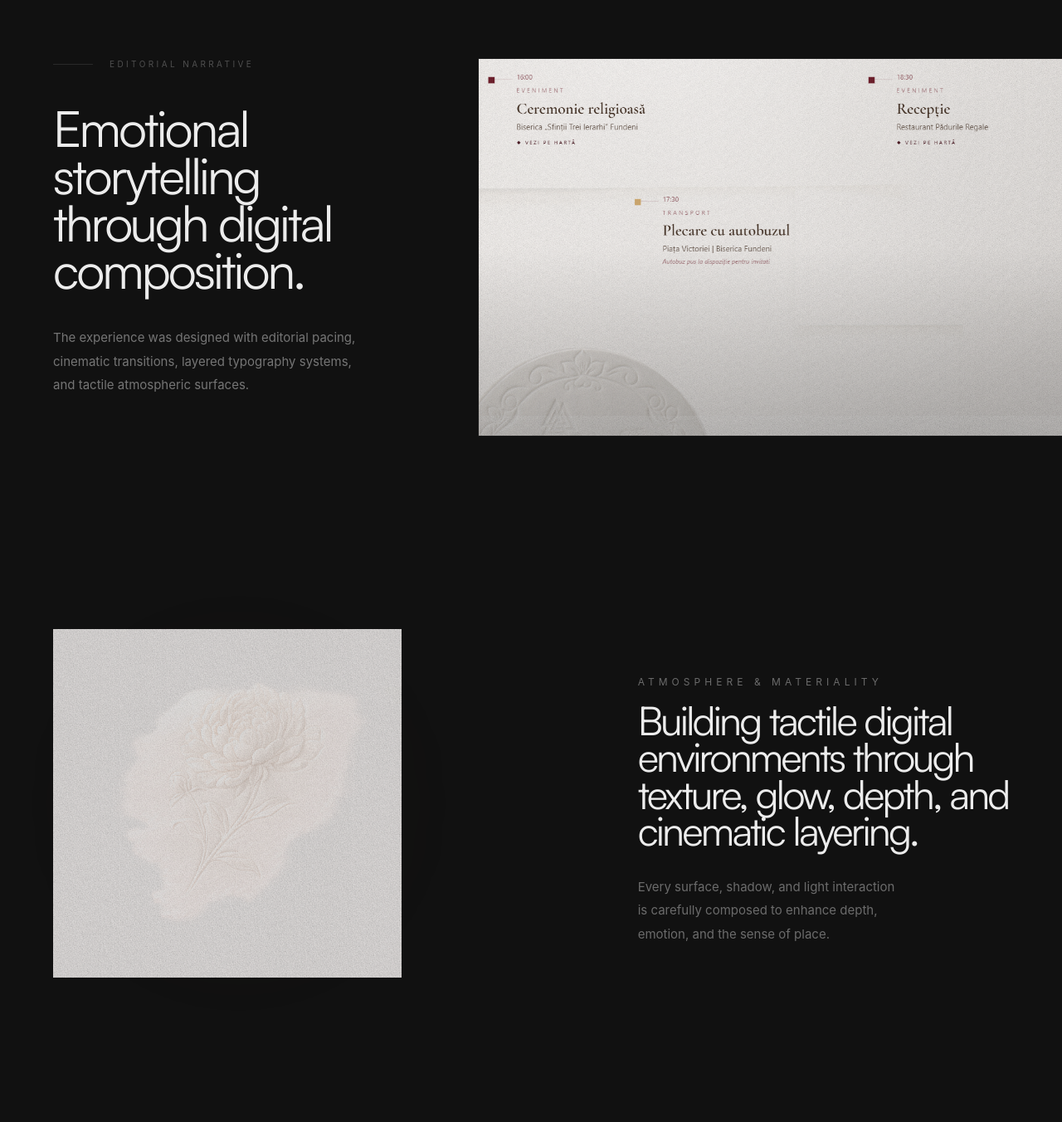
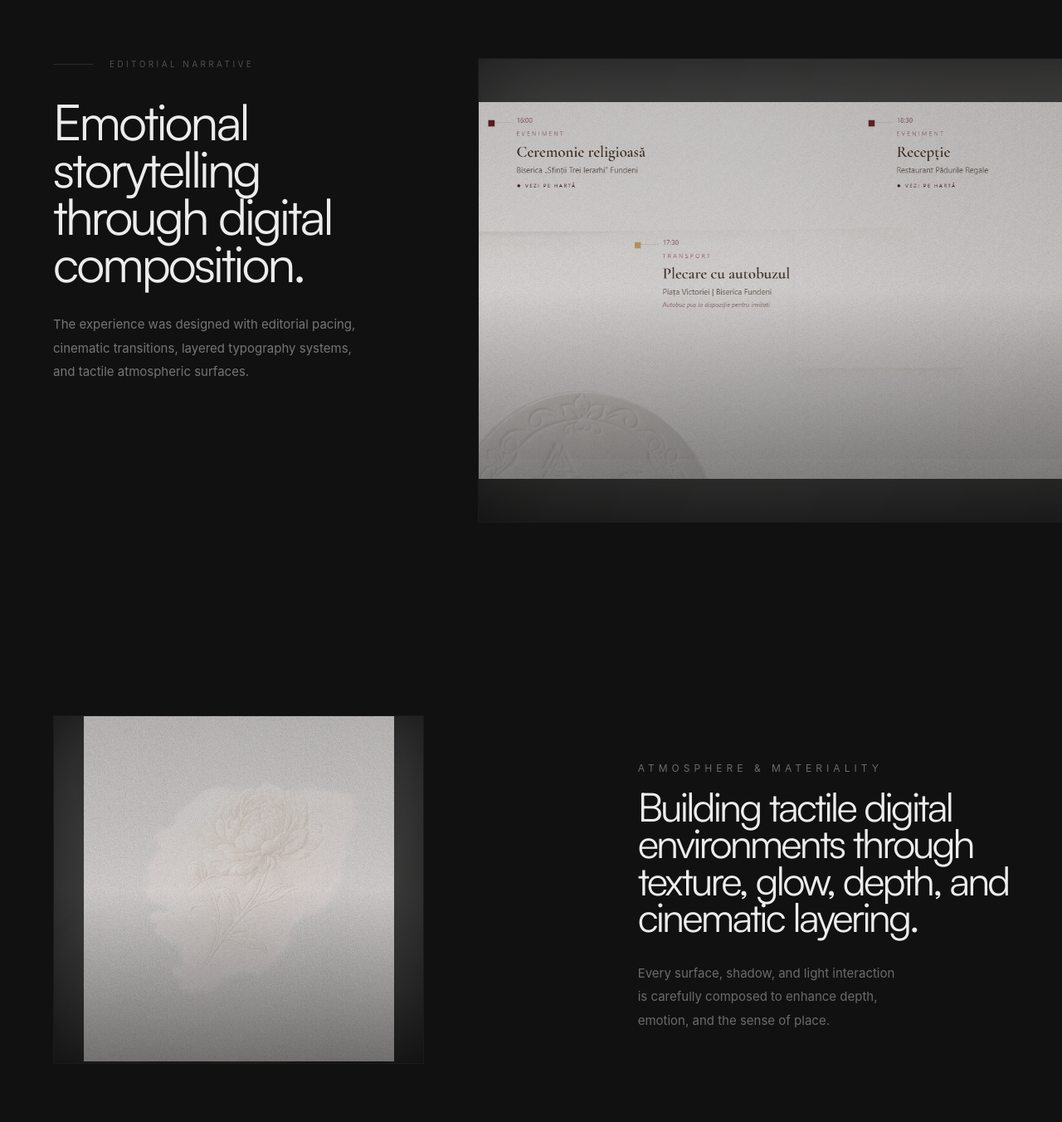
Before and after one commit to stefanm95/design-portfolio, a React (Vite) app: page / in a window 1280 px wide. Shown: the part 3778-5130 px from the top of the page at 83% size. Built offline with nearby package versions, Linux system fonts and the light colour scheme.

Commit message:
editorial layout updates

```diff
--- a/index.html
+++ b/index.html
@@ -2,19 +2,23 @@
 <html lang="en">
   <head>
     <meta charset="UTF-8" />
+
     <link
       rel="preload"
       as="image"
       href="/textures/stone/black-painted-wall-texture-background.avif"
     />
-    <link rel="icon" type="image/png" href="/favicon.png" />
+
+    <link rel="icon" type="image/svg+xml" href="/logo.svg" />
 
     <meta name="viewport" content="width=device-width, initial-scale=1.0" />
 
     <title>Stefan Moise — Cinematic Frontend Experiences</title>
   </head>
+
   <body>
     <div id="root"></div>
+
     <script type="module" src="/src/main.tsx"></script>
   </body>
 </html>
--- a/src/components/sections/work/project-showcase/layouts/arhitectural/blocks/ArchitecturalHero.tsx
+++ b/src/components/sections/work/project-showcase/layouts/arhitectural/blocks/ArchitecturalHero.tsx
@@ -91,6 +91,37 @@ export default function ArchitecturalHero({ project }: ProjectBlockProps) {
             }}
           />
 
+          {/* BACK ATMOSPHERIC FILL */}
+          <div
+            className='
+              absolute
+              inset-0
+
+              scale-110
+              blur-sm
+              opacity-20
+            '
+            style={{
+              backgroundImage: `url(${hero})`,
+              backgroundSize: "cover",
+              backgroundPosition: "center",
+            }}
+          />
+          {/* PURPLE BLOOM */}
+          <div
+            className='
+              absolute
+              inset-x-0
+              bottom-0
+
+              h-[40%]
+
+              bg-linear-to-t
+              from-[#8b5cf6]/5
+              to-transparent
+            '
+          />
+
           {/* LIVE INDICATOR */}
           <div
             className='
--- a/src/components/sections/work/project-showcase/layouts/arhitectural/blocks/ArchitecturalSystems.tsx
+++ b/src/components/sections/work/project-showcase/layouts/arhitectural/blocks/ArchitecturalSystems.tsx
@@ -25,7 +25,14 @@ export default function ArchitecturalSystems({ project }: ProjectBlockProps) {
     >
       {/* LEFT */}
       <div className='col-span-12 xl:col-span-4'>
-        <div className='sticky top-32 space-y-10'>
+        <div
+          className=' space-y-8
+
+    xl:sticky
+    xl:top-24
+
+    2xl:top-32'
+        >
           <Label>PROCESS & SYSTEMS</Label>
 
           <Heading as='h3' className='max-w-[11ch]'>
--- a/src/components/sections/work/project-showcase/layouts/editorial/blocks/ProjectAtmosphere.tsx
+++ b/src/components/sections/work/project-showcase/layouts/editorial/blocks/ProjectAtmosphere.tsx
@@ -6,12 +6,12 @@ import Text from "@/components/typography/Text";
 
 import type { ProjectBlockProps } from "../../../shared/types";
 
+import ProjectCinematicFrame from "../../../shared/ProjectCinematicFrame";
+
 export default function ProjectAtmosphere({ project }: ProjectBlockProps) {
   const image = project.media.atmosphere?.[0];
 
-  if (!image) {
-    return null;
-  }
+  if (!image) return null;
 
   return (
     <FadeIn>
@@ -33,47 +33,11 @@ export default function ProjectAtmosphere({ project }: ProjectBlockProps) {
             lg:mt-6
           '
         >
-          {/* WARM GLOW */}
-          <div
-            className='
-              absolute
-              inset-0
-
-              scale-[1.25]
-              rounded-full
-              blur-3xl
-
-              opacity-30
-            '
-            style={{
-              background:
-                "radial-gradient(circle, rgba(198,169,114,0.10), transparent 72%)",
-            }}
+          <ProjectCinematicFrame
+            image={image}
+            alt='Project atmosphere'
+            minHeight='min-h-[420px]'
           />
-
-          <div
-            className='
-              relative
-              overflow-hidden
-
-              aspect-square
-              max-w-[420px]
-
-              bg-white/[0.02]
-            '
-          >
-            <img
-              alt='Project atmosphere'
-              className='
-                h-full
-                w-full
-                object-cover
-
-                opacity-92
-              '
-              src={image}
-            />
-          </div>
         </div>
 
         {/* CONTENT */}
--- a/src/components/sections/work/project-showcase/layouts/editorial/blocks/ProjectEditorial.tsx
+++ b/src/components/sections/work/project-showcase/layouts/editorial/blocks/ProjectEditorial.tsx
@@ -6,16 +6,26 @@ import Text from "@/components/typography/Text";
 import type { ProjectBlockProps } from "../../../shared/types";
 
 import ProjectSectionLabel from "../../../shared/ProjectSectionLabel";
+import ProjectCinematicFrame from "../../../shared/ProjectCinematicFrame";
 
 export default function ProjectEditorial({ project }: ProjectBlockProps) {
   const editorial = project.media.editorial?.[0];
+
+  if (!editorial) return null;
 
   return (
     <FadeIn>
       <section className='grid grid-cols-12 gap-y-16 xl:gap-x-32'>
         {/* LEFT */}
         <div className='col-span-12 xl:col-span-4'>
-          <div className='sticky top-32 space-y-10'>
+          <div
+            className=' space-y-8
+
+    xl:sticky
+    xl:top-24
+
+    2xl:top-32'
+          >
             <ProjectSectionLabel>Editorial Narrative</ProjectSectionLabel>
 
             <Heading
@@ -53,36 +63,11 @@ export default function ProjectEditorial({ project }: ProjectBlockProps) {
 
         {/* RIGHT */}
         <div className='col-span-12 xl:col-span-8'>
-          <div
-            className='
-              relative
-              overflow-hidden
-
-              border
-              border-white/6
-
-              bg-black/20
-            '
-          >
-            <img
-              alt={project.title}
-              src={editorial}
-              className='h-full w-full object-cover'
-            />
-
-            {/* ATMOSPHERIC OVERLAY */}
-            <div
-              className='
-                absolute
-                inset-0
-
-                bg-linear-to-t
-                from-black/20
-                via-transparent
-                to-transparent
-              '
-            />
-          </div>
+          <ProjectCinematicFrame
+            image={editorial}
+            alt={project.title}
+            minHeight='min-h-[420px] xl:min-h-[560px]'
+          />
         </div>
       </section>
     </FadeIn>
--- a/src/components/sections/work/project-showcase/layouts/editorial/blocks/ProjectHero.tsx
+++ b/src/components/sections/work/project-showcase/layouts/editorial/blocks/ProjectHero.tsx
@@ -39,12 +39,13 @@ export default function ProjectHero({ project }: ProjectBlockProps) {
               duration-2200
               ease-out
 
-              group-hover:scale-[1.05]
+              group-hover:scale-[0.99]
             '
             style={{
               backgroundImage: `url(${hero})`,
-              backgroundSize: "cover",
+              backgroundSize: "contain",
               backgroundPosition: "center",
+              backgroundRepeat: "no-repeat",
             }}
           />
 
@@ -59,6 +60,22 @@ export default function ProjectHero({ project }: ProjectBlockProps) {
               via-black/10
               to-black/10
             '
+          />
+          {/* BACK ATMOSPHERIC FILL */}
+          <div
+            className='
+    absolute
+    inset-0
+
+    scale-110
+    blur-sm
+    opacity-20
+  '
+            style={{
+              backgroundImage: `url(${hero})`,
+              backgroundSize: "cover",
+              backgroundPosition: "center",
+            }}
           />
 
           {/* REFLECTION */}
@@ -86,7 +103,7 @@ export default function ProjectHero({ project }: ProjectBlockProps) {
               h-[40%]
 
               bg-linear-to-t
-              from-[#8b5cf6]/10
+              from-[#8b5cf6]/5
               to-transparent
             '
           />
--- a/src/components/sections/work/project-showcase/layouts/editorial/blocks/ProjectUIDetail.tsx
+++ b/src/components/sections/work/project-showcase/layouts/editorial/blocks/ProjectUIDetail.tsx
@@ -6,12 +6,12 @@ import Text from "@/components/typography/Text";
 
 import type { ProjectBlockProps } from "../../../shared/types";
 
+import ProjectCinematicFrame from "../../../shared/ProjectCinematicFrame";
+
 export default function ProjectUIDetail({ project }: ProjectBlockProps) {
   const image = project.media.ui?.[0];
 
-  if (!image) {
-    return null;
-  }
+  if (!image) return null;
 
   return (
     <FadeIn>
@@ -78,44 +78,11 @@ export default function ProjectUIDetail({ project }: ProjectBlockProps) {
             lg:col-start-7
           '
         >
-          {/* ATMOSPHERIC GLOW */}
-          <div
-            className='
-              absolute
-              inset-0
-
-              scale-[1.08]
-              blur-3xl
-
-              opacity-20
-            '
-            style={{
-              background:
-                "radial-gradient(circle, rgba(255,255,255,0.06), transparent 72%)",
-            }}
+          <ProjectCinematicFrame
+            image={image}
+            alt='Project interface detail'
+            minHeight='min-h-[420px]'
           />
-
-          {/* IMAGE */}
-          <div
-            className='
-              relative
-              overflow-hidden
-
-              max-w-[420px]
-
-              bg-white/[0.02]
-            '
-          >
-            <img
-              alt='Project interface detail'
-              className='
-                h-full
-                w-full
-                object-cover
-              '
-              src={image}
-            />
-          </div>
         </div>
       </section>
     </FadeIn>
--- /dev/null
+++ b/src/components/sections/work/project-showcase/shared/ProjectCinematicFrame.tsx
@@ -0,0 +1,96 @@
+type Props = {
+  image: string;
+  alt?: string;
+
+  minHeight?: string;
+};
+
+export default function ProjectCinematicFrame({
+  image,
+  alt = "",
+  minHeight = "min-h-[420px] xl:min-h-[560px]",
+}: Props) {
+  return (
+    <div
+      className={`
+        group
+        relative
+        overflow-hidden
+
+        border
+        border-white/[0.06]
+
+        bg-black/20
+
+        ${minHeight}
+      `}
+    >
+      {/* ATMOSPHERIC BACKGROUND */}
+      <div
+        className='
+          absolute
+          inset-0
+
+          scale-110
+
+          blur-3xl
+          opacity-30
+        '
+        style={{
+          backgroundImage: `url(${image})`,
+          backgroundSize: "cover",
+          backgroundPosition: "center",
+        }}
+      />
+
+      {/* MAIN IMAGE */}
+      <div
+        className='
+          absolute
+          inset-0
+
+          transition-transform
+          duration-[2200ms]
+          ease-[cubic-bezier(0.22,1,0.36,1)]
+
+          group-hover:scale-[0.995]
+        '
+        style={{
+          backgroundImage: `url(${image})`,
+          backgroundSize: "contain",
+          backgroundPosition: "center",
+          backgroundRepeat: "no-repeat",
+        }}
+        aria-label={alt}
+      />
+
+      {/* ATMOSPHERIC OVERLAY */}
+      <div
+        className='
+          absolute
+          inset-0
+
+          bg-linear-to-t
+          from-black/50
+          via-black/10
+          to-black/20
+        '
+      />
+
+      {/* LIGHT PASS */}
+      <div
+        className='
+          absolute
+          inset-0
+
+          opacity-20
+          mix-blend-screen
+        '
+        style={{
+          background:
+            "linear-gradient(115deg, transparent 20%, rgba(255,255,255,0.08) 50%, transparent 80%)",
+        }}
+      />
+    </div>
+  );
+}
```
Also changed, not shown: public/logo-fat.svg (added), public/logo.svg (added).
